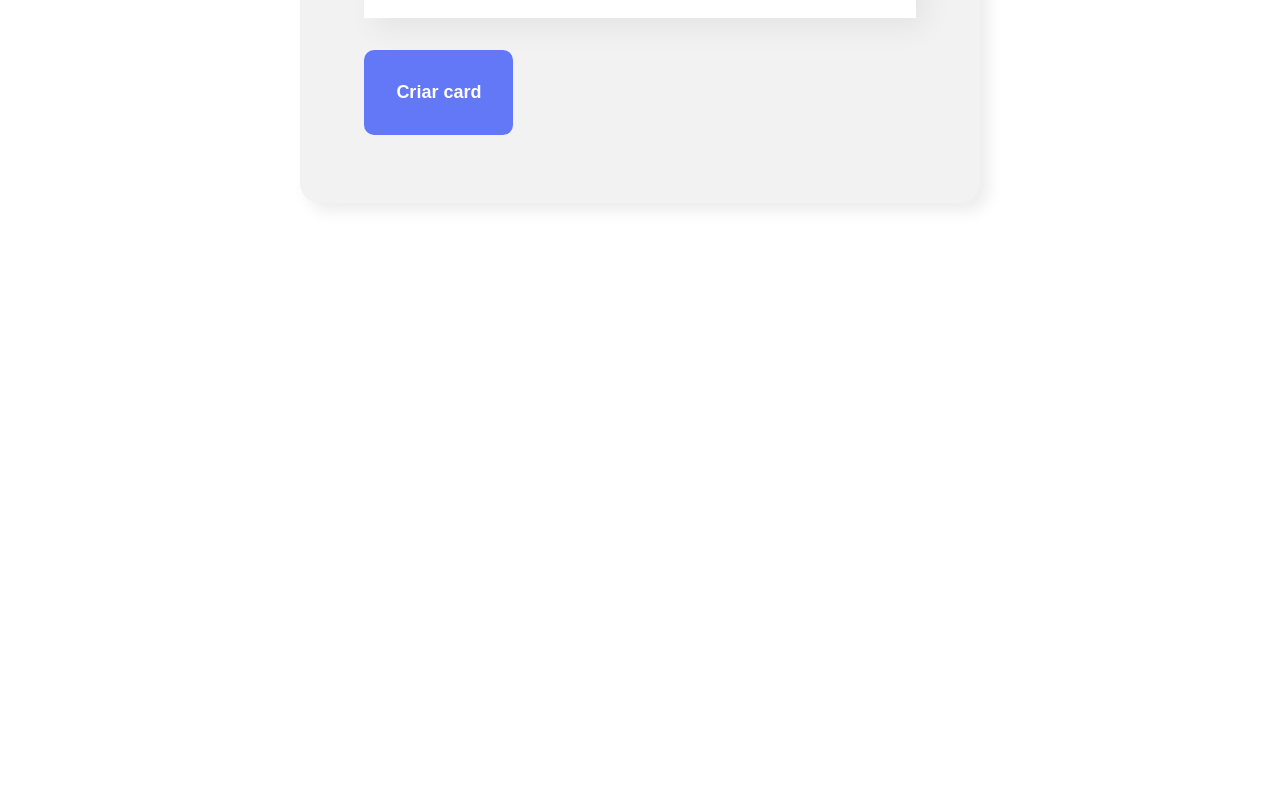
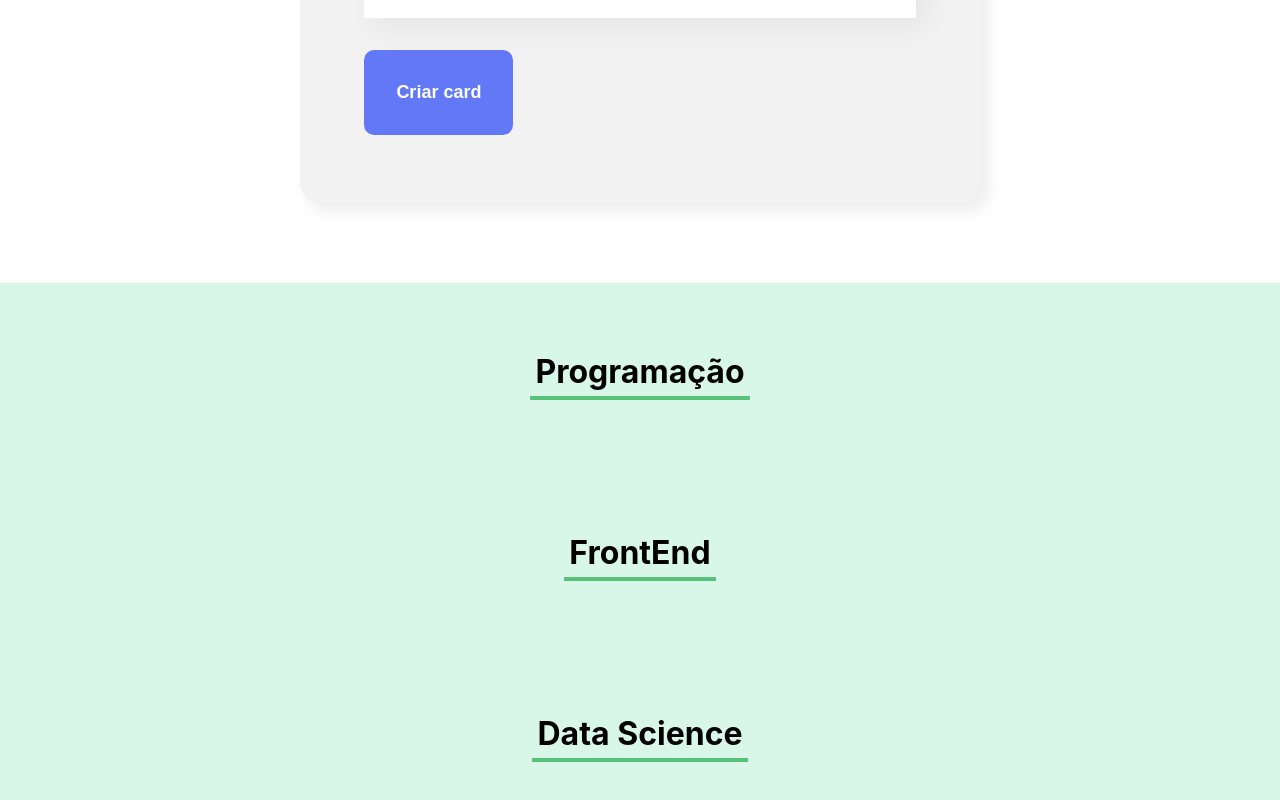
Before and after one commit to joaoCastroHub/react-alura, a React (Create React App) app in the folder organograma/: page / in a window 1280 px wide. Shown: the part 1194-1994 px from the top of the page. Before the commit the page ends 1477 px from the top, so only its background shows below. Built offline with nearby package versions, Linux system fonts and the light colour scheme.

Commit message:
nova sessao e componentes

```diff
--- a/organograma/src/App.js
+++ b/organograma/src/App.js
@@ -1,6 +1,7 @@
 import { useState } from "react";
-import Banner from "./componentes/banner";
-import Form from "./componentes/form";
+import Banner from "./componentes/Banner";
+import Form from "./componentes/Form";
+import Team from "./componentes/Team";
 
 const App = () => {
 
@@ -15,6 +16,10 @@ const App = () => {
     <div className="App">
       <Banner />
       <Form onColaboradorRegistered={colaborador => onNewColaboradorAdded(colaborador)} />
+      <Team nome="Programação"/>
+      <Team nome="FrontEnd"/>
+      <Team nome="Data Science"/>
+
     </div>
   );
 }
--- /dev/null
+++ b/organograma/src/componentes/Team/Team.css
@@ -0,0 +1,12 @@
+.time {
+    text-align: center;
+    padding: 32px;
+    background-color: #d9f7e9;
+}
+
+.time h3 {
+    font-size: 32px;
+    border-bottom: 4px solid #57c278;
+    display: inline-block;
+    padding: 5px;
+}
--- /dev/null
+++ b/organograma/src/componentes/Team/index.js
@@ -0,0 +1,12 @@
+import './Team.css';
+
+const Team = (props) => {
+    return (
+        <section className='time'>
+            <h3>{props.nome}</h3>
+
+        </section>
+    );
+}
+
+export default Team;
--- a/organograma/src/componentes/form/index.js
+++ b/organograma/src/componentes/form/index.js
@@ -1,7 +1,7 @@
 import './Form.css';
 import TextField from "../TextField";
 import SelectList from '../SelectList';
-import Button from '../button';
+import Button from '../Button';
 import { useState } from 'react';
 
 const Form = (props) => {
```
